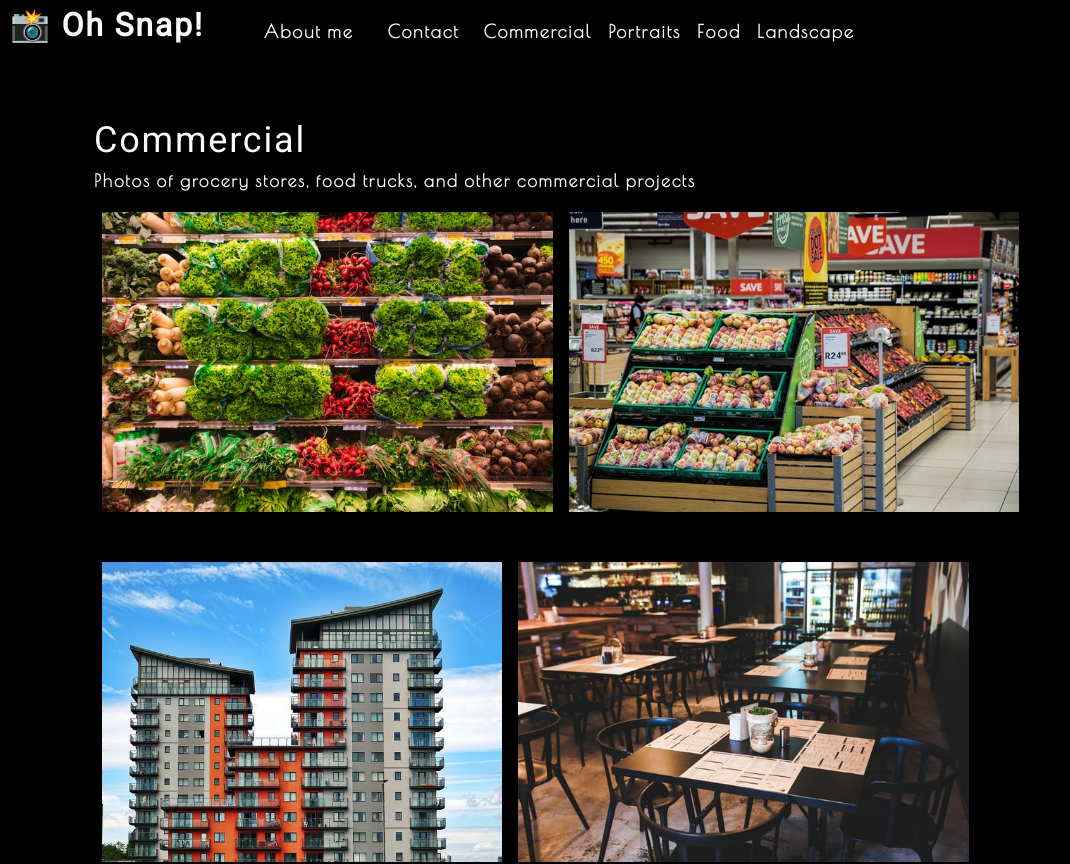
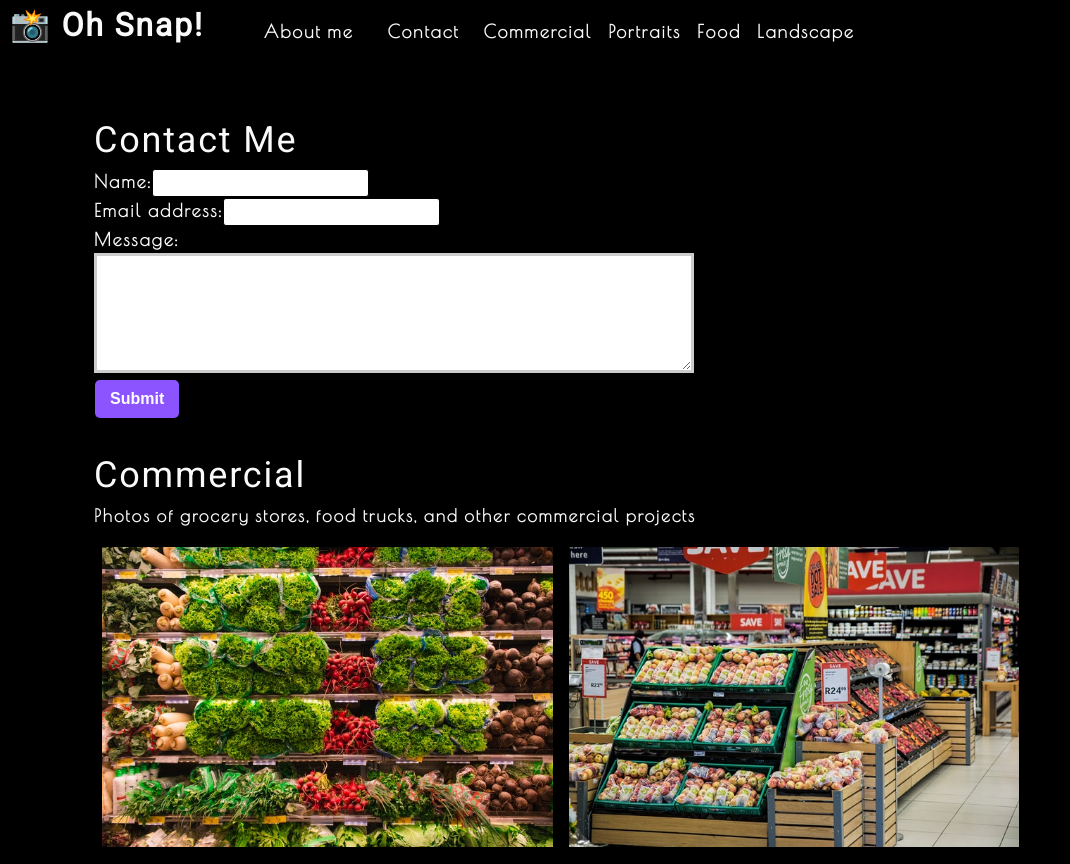
Before and after one commit to banjosquash/photo-port, a React (Create React App) app: page / in a window 1280 px wide. Shown: the top 864 px of the page, without its empty margins (0-1070 px from the left). Built offline with nearby package versions, Linux system fonts and the light colour scheme.

Commit message:
added functionality to the contact form

```diff
--- a/src/App.js
+++ b/src/App.js
@@ -2,6 +2,7 @@
 import Nav from './components/Nav';
 import About from './components/About';
 import Gallery from './components/Gallery';
+import ContactForm from './components/Contact';
 
 function App() {
   const [categories] = useState([
@@ -24,6 +25,7 @@
         currentCategory={currentCategory}
       ></Nav>
       <main>
+        <ContactForm></ContactForm>
         <Gallery currentCategory={currentCategory}></Gallery>
         <About></About>
       </main>
--- a/src/components/Contact/index.js
+++ b/src/components/Contact/index.js
@@ -1,22 +1,34 @@
-import React from 'react';
+import React, { useState } from 'react';
 
 
 function ContactForm() {
+
+    const [formState, setFormState ] = useState({ name: '', email: '', message: ''});
+    const { name, email, message } = formState;
+
+    function handleChange(event){
+        setFormState({...formState, [event.target.name]: event.target.value })
+    }
+
+    function handleSubmit(event){
+        event.preventDefault();
+        console.log(formState);
+    }
     return (
         <section>
             <h1>Contact Me</h1>
-            <form id='contact-form'>
+            <form id='contact-form' onSubmit={handleSubmit}>
                 <div>
                     <label htmlFor='name'>Name:</label>
-                    <input type='text' name='name' />
+                    <input type="text" defaultValue={name} onChange={handleChange} name="name" />
                 </div>
                 <div>
                     <label htmlFor='email'>Email address:</label>
-                    <input type='email' name='email' />
+                    <input type='email' name='email' defaultValue={email} onChange={handleChange} />
                 </div>
                 <div>
                     <label htmlFor='message'>Message:</label>
-                    <textarea name='message' rows='5' />
+                    <textarea name='message' rows='5' defaultValue={message} onChange={handleChange}/>
                 </div>
                 <button type='submit'>Submit</button>
             </form>
```
